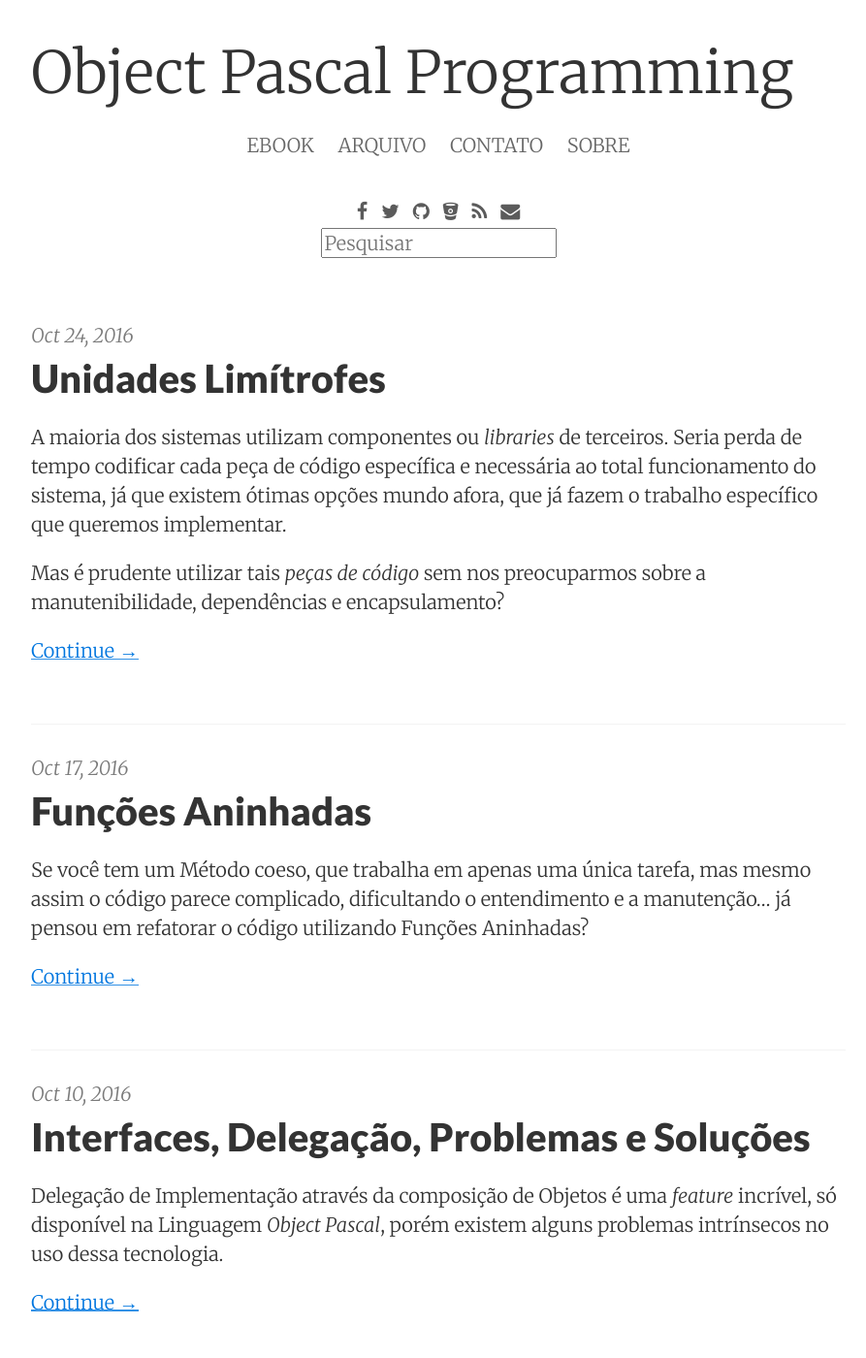
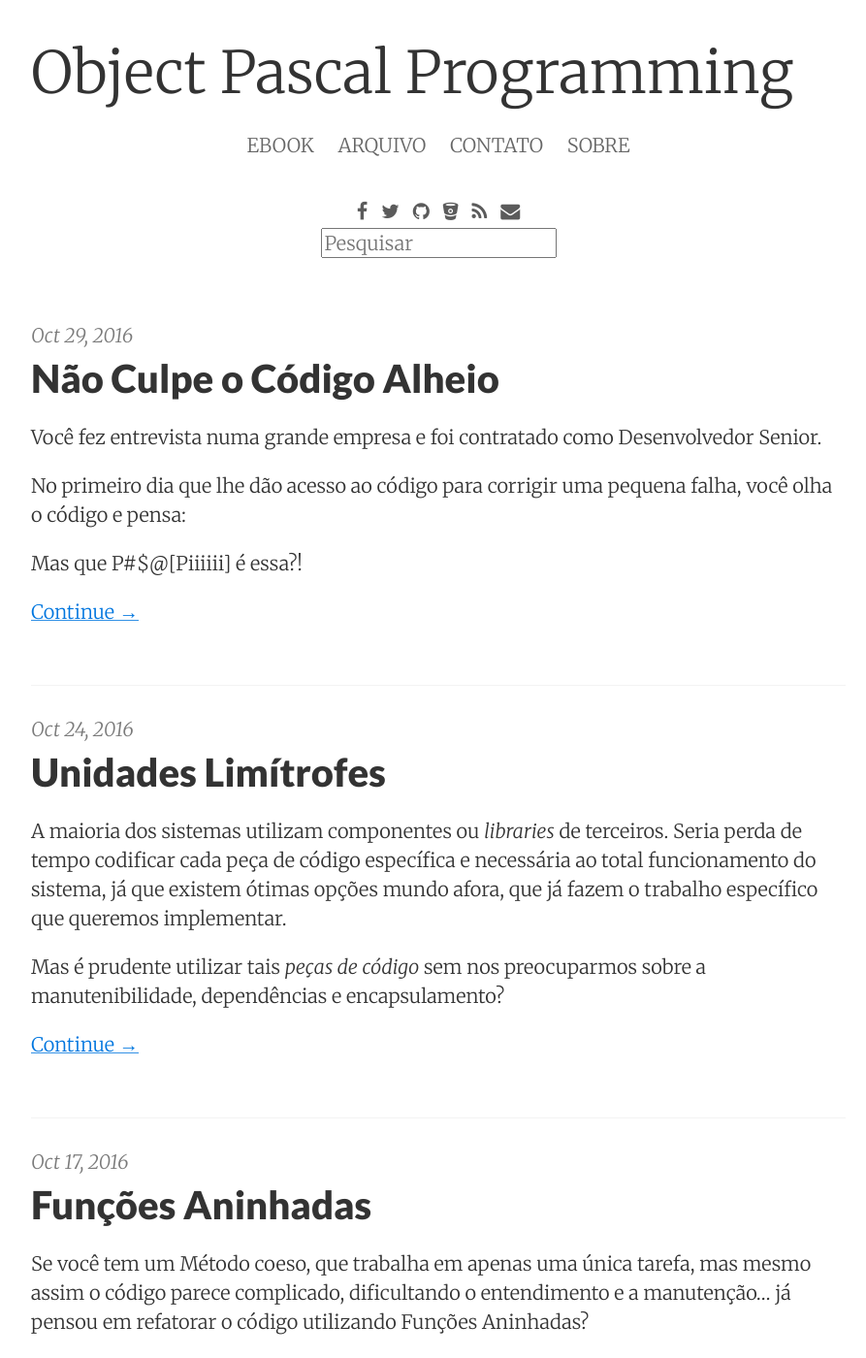
Before and after one commit to mdbs99/opp, a Jekyll site: the page built from index.html, in a window 1280 px wide and 1400 px high. Shown: the whole window at 97% size, without its empty margins (188-1081 px from the left). Built offline with Jekyll 4.4.1, drawn with Linux system fonts in a browser that asks for light colours; nearby versions of some CDN libraries; the list of posts is cut into pages by our own code; some of the changed text lies outside the part shown.

Commit message:
New post

```diff
--- a/_drafts/nao-culpe-o-codigo-alheio.md
+++ b/_posts/2016-10-31-nao-culpe-o-codigo-alheio.md
@@ -1,11 +1,11 @@
 ---
 layout: post
 title: "Não Culpe o Código Alheio"
-date: 2016-10-24
+date: 2016-10-29
 description:
   Não culpe o código de outrem sem antes saber sua história,
   motivos, prazos e quem realmente dava as ordens no projeto.
-image: /images/photo.jpg
+image: /images/photo-1466784828399-9a9921e8bdfd.jpg
 categories:
   - Gerente de Projetos
 tags:
@@ -28,7 +28,7 @@ Desenvolvedor Senior.
 No primeiro dia que lhe dão acesso ao código para corrigir
 uma pequena falha, você olha o código e pensa:
 
-Mas que [Piiiiii] é essa?!
+Mas que P#$@[Piiiiii] é essa?!
 
 <!--more-->
 
@@ -37,14 +37,17 @@ Mas que [Piiiiii] é essa?!
 O código é uma *bagunça*.
 
 Não há divisão lógica entre camadas.
-Não há verdadeiros [Objetos]({% post_url 2016-02-29-objetos-representam-entidades %}).
+
+A equipe diz que o código é Orientado a Objetos, mas não há verdadeiros
+[Objetos]({% post_url 2016-02-29-objetos-representam-entidades %}).
+
 Tudo parece ser global, pois não parece haver nenhum tipo de
 [Encapsulamento]({% post_url 2016-05-30-heranca-pode-ser-o-mal-da-orientacao-a-objetos-parte-2%}#encapsulamento).
 
-O primeiro sentimento, normalmente, é culpar o último
+## E agora? {#e-agora}
+
+Normalmente, o primeiro sentimento é culpar o último
 programador que trabalhou no código.
-
-É compreensível.
 
 Você pensa:
 
@@ -52,7 +55,9 @@ Você pensa:
 
 *"O que estávam pensando quando codificaram isso aqui?"*
 
-*"Será que alguém aqui sabe o que é normalização das tabelas"*
+*"Será que alguém aqui sabe o que é normalização das tabelas,
+padronição do código, separação de camadas, responsabilidade
+única...?"*
 
 Culpar é *fácil*.
 
@@ -60,7 +65,7 @@ Culpar sem nem ao menos saber o histórico do projeto, as
 motivações envolvidas e os responsáveis pelo projeto é ainda
 mais fácil.
 
-Não cometa essa *injustiça*.
+Mas, não cometa essa *injustiça*.
 
 Não pense que somente o último programador é o *total* responsável
 por toda essa bagunça, pois tem grandes chances dele apenas
@@ -70,31 +75,37 @@ Sim, é verdade.
 
 Claro que isso não exime os programadores da culpa.
 
+## Você também é culpado {#voce-tambem-e-culpado}
+
 Se *você* constrói algo, também é *responsabilidade* sua que seja
 feito da forma *correta*.
 
 Se você não concorda com a atitude de seus superiores, procure
 outro emprego.
 
-É isso aí. Esse é o correto a se fazer.
+É isso aí! Esse é o correto a se fazer.
 
 Mas infelizmente a vida não é fácil.
-E para a maioria, a vida pode ser extremamente difícil.
+E para a maioria das pessoas, a vida pode ser *extremamente* difícil.
 
 Procurar outro emprego demanda tempo. Então a maioria "vai levando a vida".
 Vai "empurrando pra frente" até onde der pra chegar.
 E essa atitude impacta diretamente nos projetos que essas
 pessoas estão envolvidas.
 
-Muitas vezes esses programadores até tentam fazer o certo —
-como já ouvi dizerem algumas vezes — mas o gerente de projetos
-diz para fazer de outra maneira:
-Mais rápido, mais barato, mais... sem lógica.
+Muitas vezes esses programadores até tentam fazer o certo,
+mas gerentes de projetos inexperientes dizem para fazer de
+outra maneira:
+
+Mais *rápido*, mais *barato*, mais... sem lógica, mais um projeto
+que irá *fracassar*.
 
 E isso é extremamente desmotivamente.
 
 Então, quando tudo já está uma bagunça e você não tem voz
 de decisão para fazer o certo... nada mais importa.
+
+E assim o código vira uma bagunça.
 
 ## Conclusão {#conclusao}
 
@@ -102,9 +113,11 @@ Quando chegar numa nova empresa, assuma o código.
 
 Diga que precisa de um tempo para entender tudo.
 
-Não aponte culpados. Ao invés disso, mostre à eles algumas *soluções*.
+Não aponte culpados. Ao invés disso, mostre à empresa algumas *soluções*.
 
-Não diga que a culpa não é sua, só porque o código já estava ali antes
-de você chegar. Por que, se você assumiu o código, agora ele é seu.
+E quando alguém apontar um erro no código, não diga que a culpa não é sua
+só porque o código já estava ali antes de você chegar.
+
+Se você *assumiu* o código, agora ele é *seu*.
 
 Até logo.
```
Also changed, not shown: images/photo-1466784828399-9a9921e8bdfd.jpg (added).
